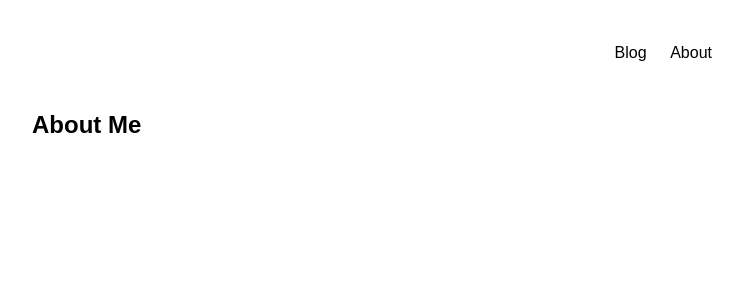
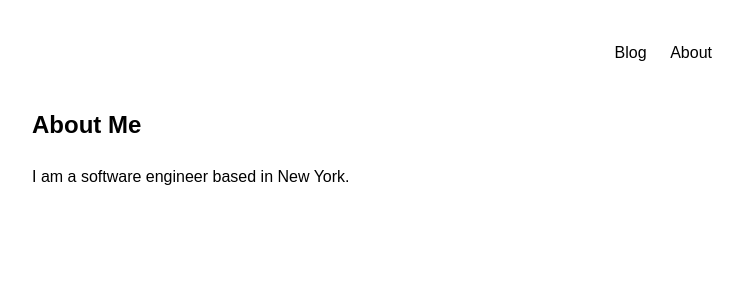
Before and after one commit to maggie-ku/maggie-ku.github.io, a Jekyll site: the page built from about.md, in a window 1280 px wide. Shown: the top 300 px of the page, without its empty margins (258-1001 px from the left). Built offline with Jekyll 4.4.1, drawn with Linux system fonts in a browser that asks for light colours.

Commit message:
Update about.md

```diff
--- a/about.md
+++ b/about.md
@@ -5,3 +5,5 @@ permalink: /about/
 ---
 
 ## About Me
+
+I am a software engineer based in New York.
```
